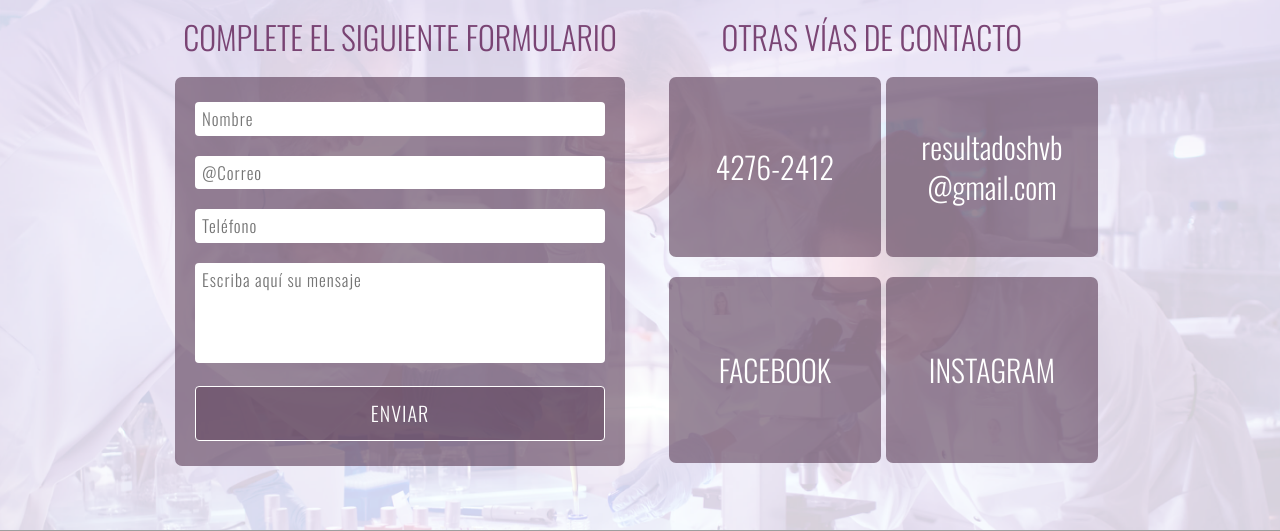
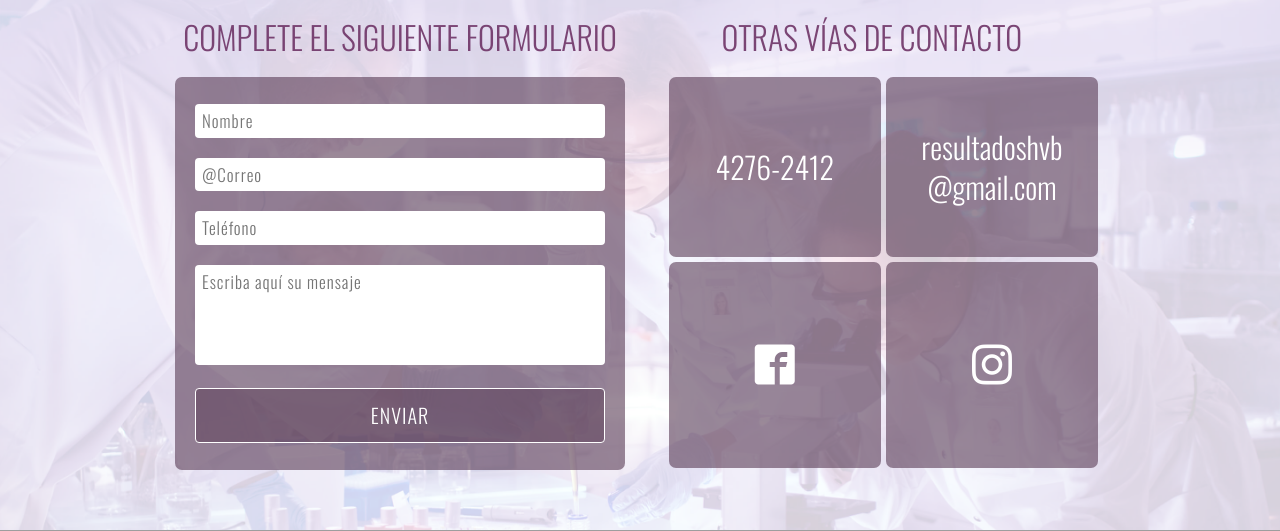
Before and after one commit to nehuensanzo/hospitalveterinariobanfield, a PHP site: page /contacto.php in a window 1280 px wide. Shown: the part 136-667 px from the top of the page. Run offline with PHP 8.4, Linux system fonts and the light colour scheme; some web fonts are replaced; grey boxes are pictures that could not be loaded.

Commit message:
cerrando contacto

```diff
--- a/contacto.php
+++ b/contacto.php
@@ -52,12 +52,12 @@
 					</div>
 					<div>
 						<a href="https://es-la.facebook.com/" target="_blank">
-						<span  class="facebook">FACEBOOK</span>
+						<span class="facebook icon-facebook2" id="icon-facebook2"></span>
 						</a>
 					</div>
 					<div>
 						<a href="https://www.instagram.com/?hl=es-la" target="_blank">
-						<span class="instagram">INSTAGRAM</span>
+						<span class="instagram icon-instagram2" id="icon-instagram2" ></span>
 						</a>
 					</div>
 				</div>
--- a/css/contacto.css
+++ b/css/contacto.css
@@ -47,7 +47,7 @@ form{
 	width: 450px;
 	margin: auto;
 	background: rgba(110,51,102,0.6);
-	padding: 25px 20px;
+	padding: 27px 20px;
 	box-sizing: border-box;
 	border-radius: 7px;
 	margin:10px 15px 0px 15px;
@@ -65,7 +65,7 @@ input, textarea{
 }
 textarea{
 	min-height: 100px;
-	max-height: 200px;
+	max-height: 220px;
 	max-width: 100%;
 	resize: none;
 }
@@ -136,16 +136,14 @@ textarea{
 .facebook {
 	display: block;
 	float: left;
-	margin-top:20px;
+	margin-top:5px;
 	padding: 83px 0;
-
 }
 .instagram {
 	display: block;
 	float: left;
-	margin-top:20px;
+	margin-top:5px;
 	padding: 83px 0;
-
 }
 
 .telefono2:hover,
@@ -158,9 +156,7 @@ textarea{
 iframe{
 	margin:0 auto;
 	max-width: 100%;
-
 }
-
 .msg{
 	color: white;
 	text-transform: uppercase;
@@ -177,5 +173,29 @@ iframe{
 	padding: 6px 0px 6px 0px;
 	filter: grayscale(20%);
 	box-sizing: none;
+}
 
-}
+@font-face {
+	font-family: 'icomoon';
+	src:  url('../fonts2/icomoon.eot?c5ui8w');
+	src:  url('../fonts2/icomoon.eot?c5ui8w#iefix') format('embedded-opentype'),
+	  url('../fonts2/icomoon.ttf?c5ui8w') format('truetype'),
+	  url('../fonts2/icomoon.woff?c5ui8w') format('woff'),
+	  url('../fonts2/icomoon.svg?c5ui8w#icomoon') format('svg');
+	font-weight: normal;
+	font-style: normal;
+	font-display: block;
+  }
+
+  .icon-facebook2:before {
+	content: "\ea91";
+	font-family: 'icomoon';
+	  color: white;
+	  font-size: 40px;
+  }
+  .icon-instagram2:before {
+	content: "\ea92";
+	font-family: 'icomoon';
+	  color: white;
+	  font-size: 40px;
+  }
--- a/css/nosotros.css
+++ b/css/nosotros.css
@@ -1,6 +1,6 @@
 .contenedor1{
 	height: 260px;
-	background-color:rgba(110,51,102,0.4);
+	background-color:rgba(110,51,102,0.7);
 	display: block;
 }
 .contenedor1 h1{
--- a/fonts2/style.css
+++ b/fonts2/style.css
@@ -34,6 +34,6 @@
 .icon-facebook2:before {
   content: "\ea91";
 }
-.icon-instagram:before {
+.icon-instagram2:before {
   content: "\ea92";
 }
```
Also changed, not shown: css/servicios.css (+0 -9 lines).
